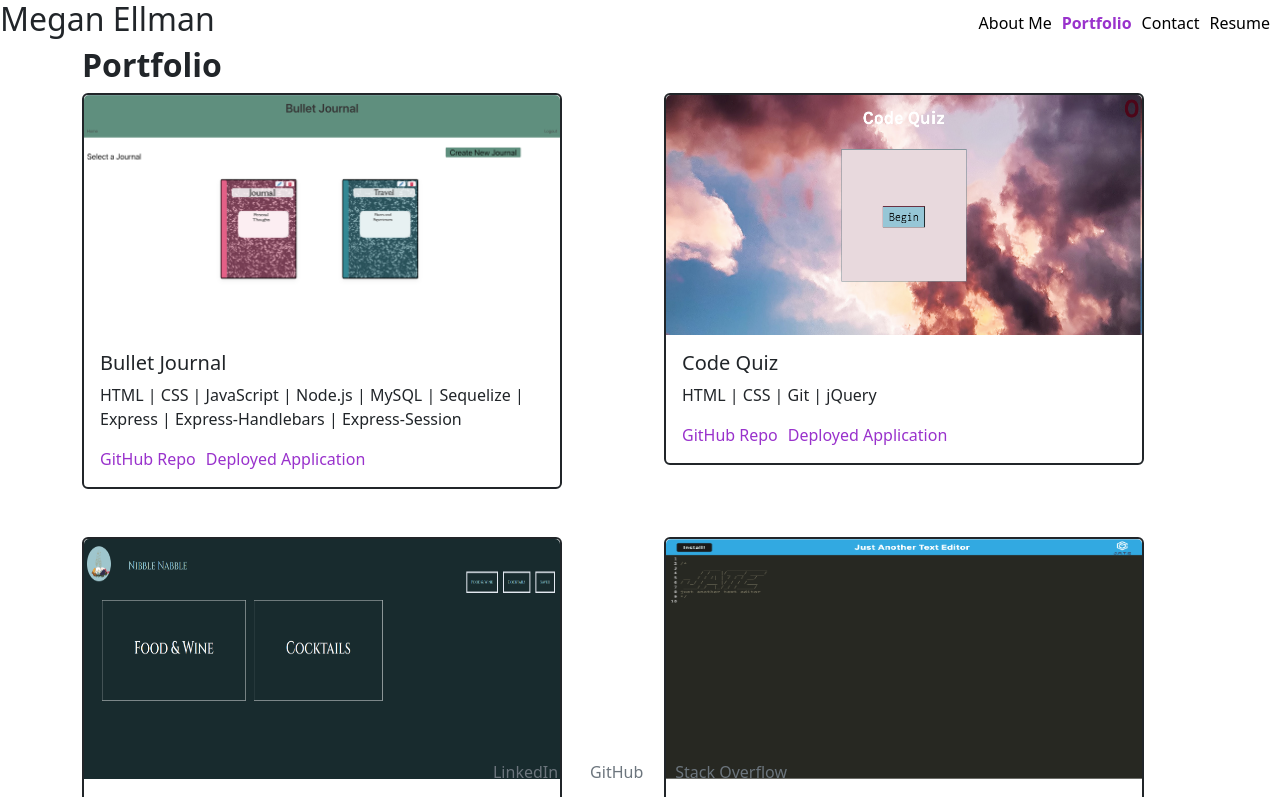
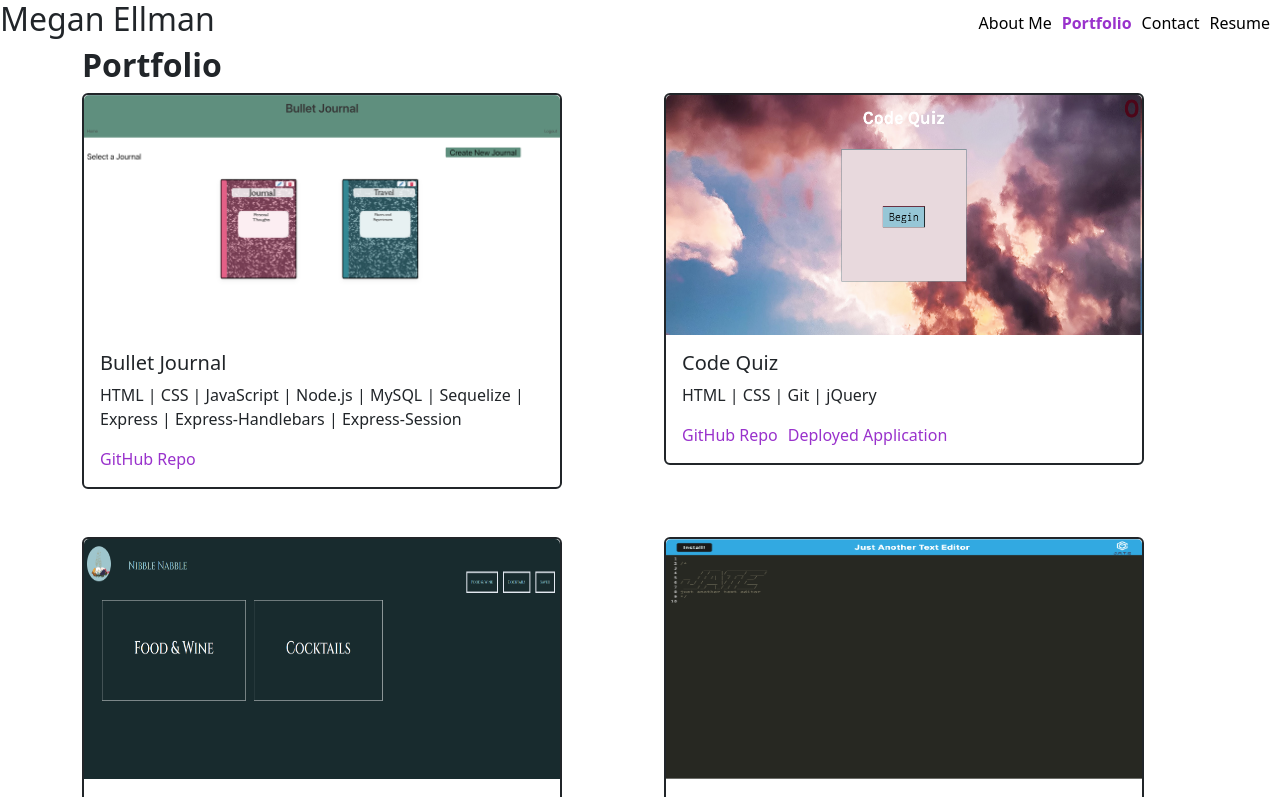
Before and after one commit to megellman/react-portfolio, a React (Create React App) app: page /react-portfolio/portfolio in a window 1280 px wide. Shown: the top 797 px of the page. Built offline with nearby package versions, Linux system fonts and the light colour scheme.

Commit message:
updated footer margins

```diff
--- a/src/App.js
+++ b/src/App.js
@@ -10,20 +10,21 @@ import Resume from './pages/Resume';
 
 function App() {
   return (
-    <BrowserRouter
-    basename='/react-portfolio'
-    forceRefresh={true}>
-      <div>
+    <BrowserRouter basename="/react-portfolio">
+      <div className="app-container">
         <Header />
+        <div className="main-content">
+          <Routes>
+            <Route path="/" element={<About />} />
+            <Route path="/portfolio" element={<Portfolio />} />
+            <Route path="/contact" element={<Contact />} />
+            <Route path="/resume" element={<Resume />} />
+          </Routes>
+        </div>
         <Footer />
       </div>
-    <Routes>
-        <Route path="/" exact element={<About />} />
-        <Route path="/portfolio" exact element={<Portfolio />} />
-        <Route path="/contact" exact element={<Contact />} />
-        <Route path="/resume" exact element={<Resume />} />
-    </Routes>
     </BrowserRouter>
   );
 }
+
 export default App;
--- a/src/components/Footer.js
+++ b/src/components/Footer.js
@@ -3,7 +3,7 @@ import React from 'react';
 
 function Footer() {
     return (
-        <div className='footer navbar fixed-bottom justify-content-center'>
+        <div className='footer navbar justify-content-center'>
             <ul className="nav ">
                 <li className="nav-item">
                     <a className="nav-link  text-secondary" target='_blank' href="https://www.linkedin.com/in/megan-ellman/" >LinkedIn</a>
--- a/src/components/Project.js
+++ b/src/components/Project.js
@@ -3,7 +3,7 @@ import { NavLink } from 'react-router-dom'
 
 function Project({ projects }) {
     return (
-        <div className='row row-cols-1 row-cols-lg-2 g-5 '>
+        <div className='row row-cols-1 row-cols-lg-2 g-5'>
             {projects.map((item, i) => (
                 <div key={i} className="col">
                     <div className="card border border-dark border-2" style={{ width: '30rem' }} >
@@ -14,29 +14,13 @@ function Project({ projects }) {
                             <h5 className="card-title">{item.name}</h5>
                             <p className="card-text">{item.description}</p>
                             <NavLink
-                            className={"project-link"}
+                                className={"hover-link project-link"}
                                 to={item.repoLink}
-                                style={({ isPending }) => {
-                                    return {
-                                        fontWeight: isPending ? "bold" : "",
-                                        color: "darkorchid",
-                                        textDecorationLine: "none",
-                                        marginRight: "10px"
-                                    }
-                                }}
                                 target="_blank">GitHub Repo</NavLink>
-                            <NavLink
-                            className={"project-link"}
+                            {item.deployedLink ? <NavLink
+                                className={"hover-link project-link"}
                                 to={item.deployedLink}
-                                style={({ isPending }) => {
-                                    return {
-                                        fontWeight: isPending ? "bold" : "",
-                                        color: "darkorchid",
-                                        textDecorationLine: "none",
-                                        marginRight: "10px"
-                                    }
-                                }}
-                                target="_blank">Deployed Application</NavLink>
+                                target="_blank">Deployed Application</NavLink> : null}
                         </div>
                     </div>
                 </div>
--- a/src/custom.css
+++ b/src/custom.css
@@ -1,13 +1,38 @@
+.hover-link:hover {
+  font-weight: bold;
+}
+
+.project-link {
+  color: darkorchid;
+  margin-right: 10px;
+  text-decoration: none;
+}
 
 .project-link:hover {
-    font-weight: bold;
-  }
+  color: darkorchid;
+}
 
 .footer {
-    margin-top: 100px;
+  margin-top: 100px;
 }
 
-.about-me{
+.about-me {
   margin-left: auto;
   margin-right: auto;
 }
+
+html,
+body {
+  height: 100%;
+  margin: 0;
+}
+
+.app-container {
+  display: flex;
+  flex-direction: column;
+  min-height: 80vh;
+}
+
+.main-content {
+  flex: 1;
+}
--- a/src/pages/Portfolio.js
+++ b/src/pages/Portfolio.js
@@ -5,7 +5,6 @@ const projects = [
         id: 1,
         name: 'Bullet Journal',
         description: 'HTML | CSS | JavaScript | Node.js | MySQL | Sequelize | Express | Express-Handlebars | Express-Session',
-        deployedLink: 'https://bullet-journal.herokuapp.com/',
         repoLink: 'https://github.com/megellman/bullet-journal',
         image: require('../assets/bullet-journal.png'),
     },
@@ -29,7 +28,6 @@ const projects = [
         id: 4,
         name: 'Text Editor',
         description: 'Full Stack',
-        deployedLink: 'https://just-a-text-editor1.herokuapp.com/',
         repoLink: 'https://github.com/megellman/text-editor',
         image: require('../assets/jate.png'),
     },
@@ -42,20 +40,21 @@ const projects = [
     },
     {
         id: 6,
+        name: 'Support Hero',
+        description: 'Full Stack',
+        deployedLink: 'https://dry-fjord-88699.herokuapp.com/login',
+        repoLink: 'https://github.com/rmoscoe/support-hero',
+        image: require('../assets/support-hero.png')
+    },
+    {
+        id: 7,
         name: 'Task Manager',
         description: 'Full Stack',
         deployedLink: 'https://task-mananger-7vkh.onrender.com/',
         repoLink: 'https://github.com/megellman/task-mananger',
         image: require('../assets/task-manager.png'),
     },
-    {
-        id: 7,
-        name: 'Support Hero',
-        description: 'Full Stack',
-        deployedLink: 'https://dry-fjord-88699.herokuapp.com/login',
-        repoLink: 'https://github.com/rmoscoe/support-hero',
-        image: require('../assets/support-hero.png'),
-    }
+
   ]
 function Portfolio() {
     return (
```
